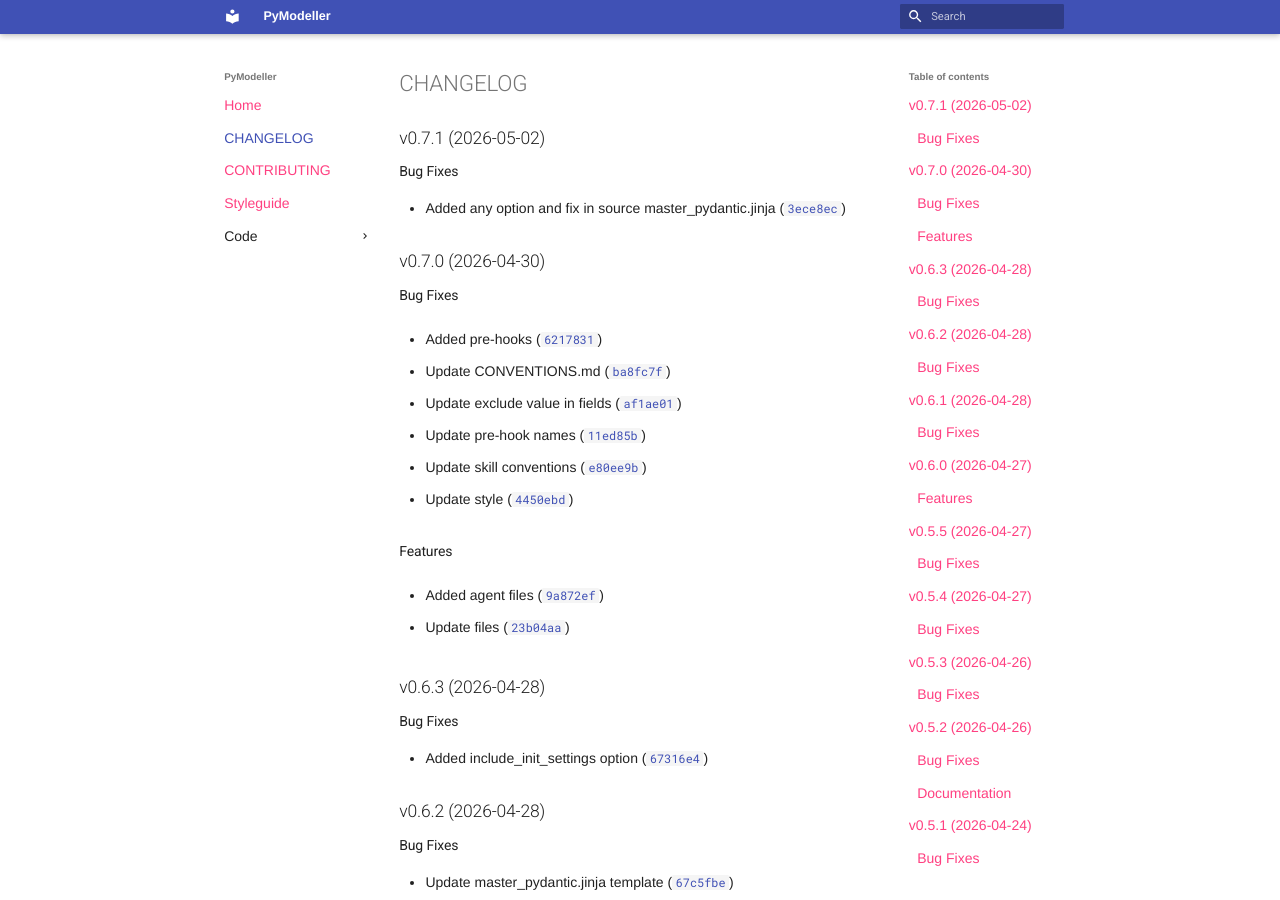
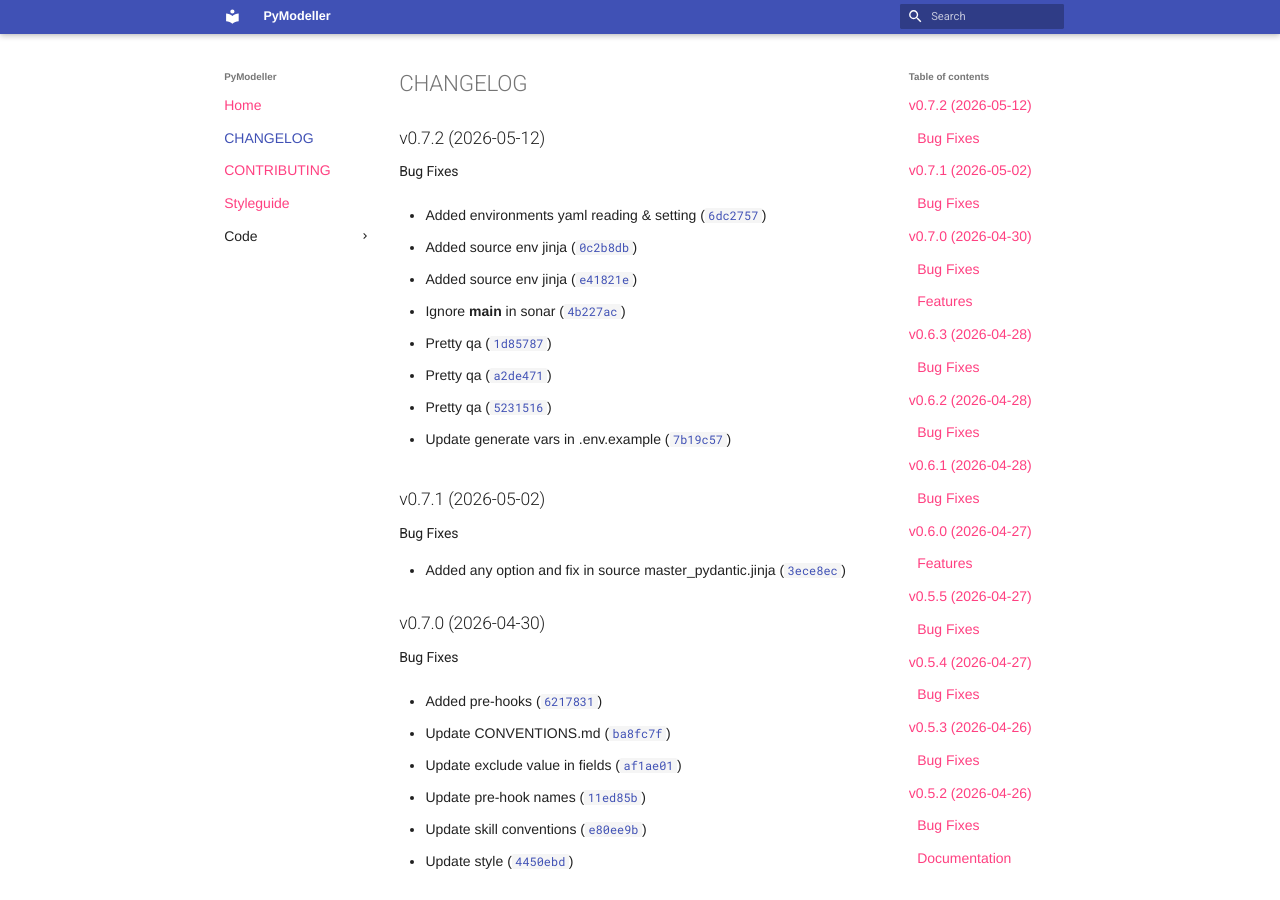
Before and after one commit to pymodeller/PyModeller, an MkDocs documentation site: the page built from docs/CHANGELOG.md, in a window 1280 px wide and 900 px high. Built offline with MkDocs 1.6.1 and Material for MkDocs 9.7.7, drawn with Linux system fonts in a browser that asks for light colours; nearby versions of some CDN libraries; library files that are not in the unit come from our copies; plug-ins that fetch from the network failed and are left out.

Commit message:
0.7.2
Automatically generated by python-semantic-release

```diff
--- a/docs/CHANGELOG.md
+++ b/docs/CHANGELOG.md
@@ -1,6 +1,35 @@
 # CHANGELOG
 
 <!-- version list -->
+
+## v0.7.2 (2026-05-12)
+
+### Bug Fixes
+
+- Added environments yaml reading & setting
+  ([`6dc2757`](https://github.com/pymodeller/PyModeller/commit/6dc27576d04fe64b6a5c77bcb0ae4773437991ac))
+
+- Added source env jinja
+  ([`0c2b8db`](https://github.com/pymodeller/PyModeller/commit/0c2b8db8f0716047dd482f9412beef54571b8531))
+
+- Added source env jinja
+  ([`e41821e`](https://github.com/pymodeller/PyModeller/commit/e41821eed6ec15d1a801e31ba56b750d52d00f6e))
+
+- Ignore __main__ in sonar
+  ([`4b227ac`](https://github.com/pymodeller/PyModeller/commit/4b227acbd4c21694c3fe3317d09bc342567efb85))
+
+- Pretty qa
+  ([`1d85787`](https://github.com/pymodeller/PyModeller/commit/1d85787a511c14576c888add2810fd31aa59295b))
+
+- Pretty qa
+  ([`a2de471`](https://github.com/pymodeller/PyModeller/commit/a2de47114ec63a3ec9ae66d5bd7a695f17c2f498))
+
+- Pretty qa
+  ([`5231516`](https://github.com/pymodeller/PyModeller/commit/523151621b811499e0abee9b4b8ceda3df09dd0e))
+
+- Update generate vars in .env.example
+  ([`7b19c57`](https://github.com/pymodeller/PyModeller/commit/7b19c57762f08f62aeb9c9f5ac0b7af960836e00))
+
 
 ## v0.7.1 (2026-05-02)
 
--- a/pyproject.toml
+++ b/pyproject.toml
@@ -1,6 +1,6 @@
 [project]
 name = "pymodeller"
-version = "0.7.1"
+version = "0.7.2"
 description = "A package that reads models from YAML and creates Pydantic models"
 readme = "README.md"
 license = { file = "LICENSE" }
--- a/src/pymodeller/__init__.py
+++ b/src/pymodeller/__init__.py
@@ -1 +1 @@
-__version__ = "0.7.1"
+__version__ = "0.7.2"
```
